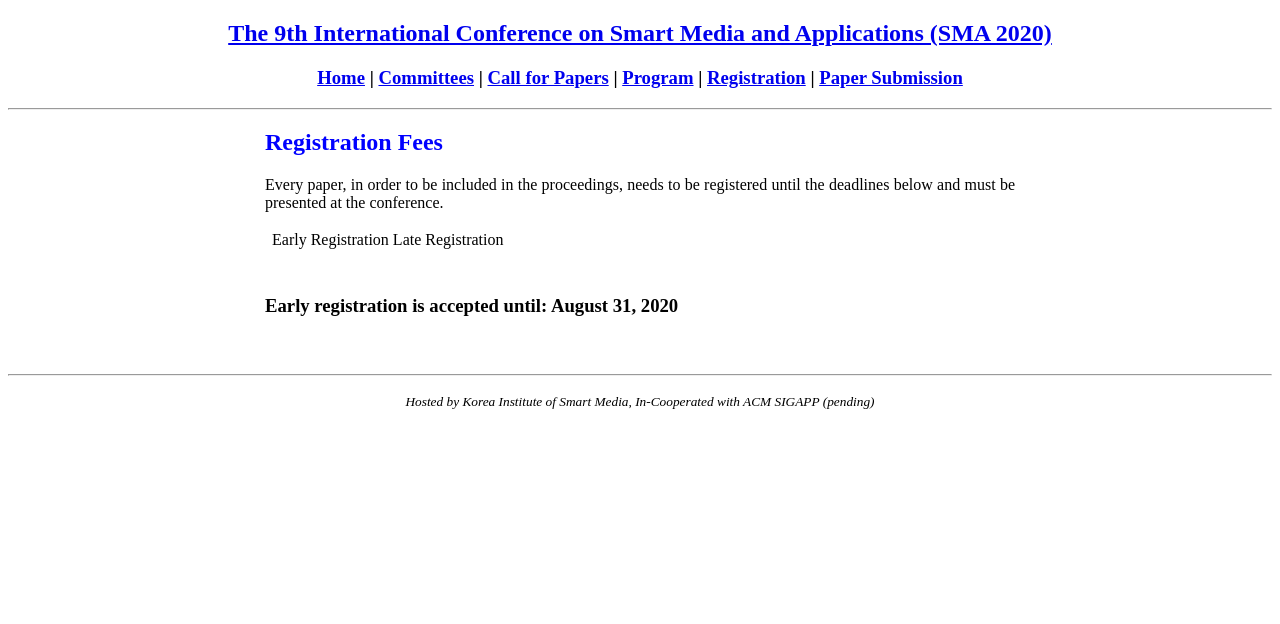
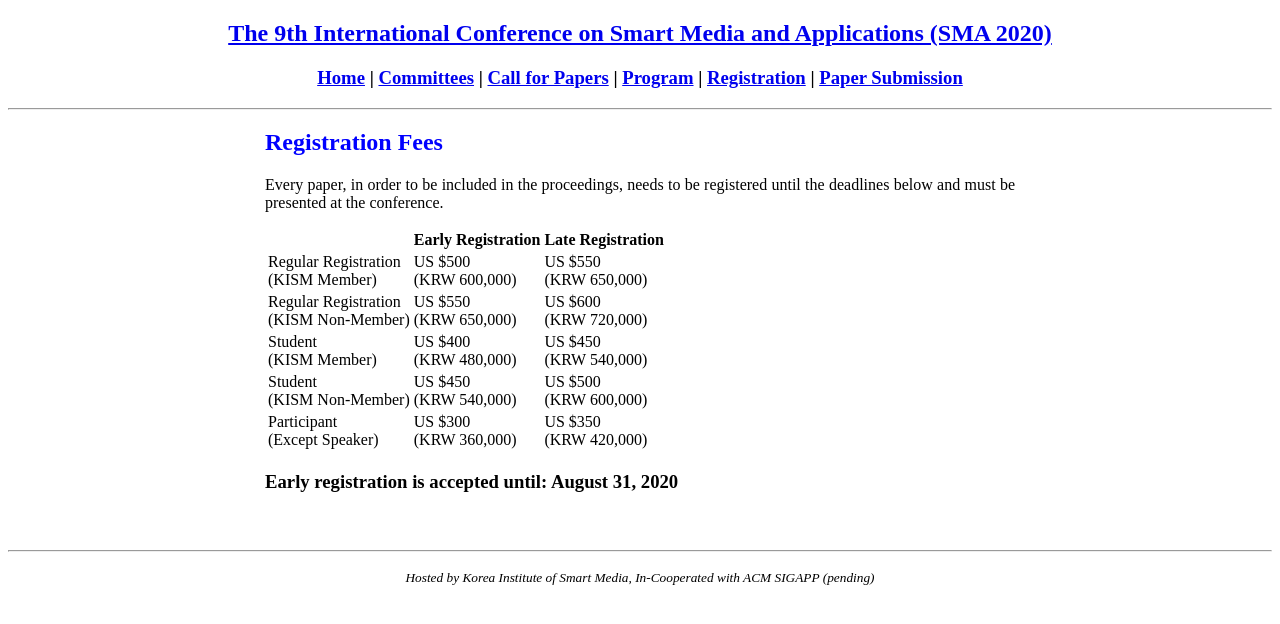
Before and after one commit to icea-conf/sma-2020.github.io, a Jekyll site: the page built from registration/index.html, in a window 1280 px wide. Shown: the top 624 px of the page. Built offline with Jekyll 4.4.1, drawn with Linux system fonts in a browser that asks for light colours.

Commit message:
Update index.html

```diff
--- a/registration/index.html
+++ b/registration/index.html
@@ -7,42 +7,86 @@ title: SMA 2020
           <div>
                <h2 style="color:#0000FF">Registration Fees</h2>
                     <p style="text-align: justify">Every paper, in order to be included in the proceedings, needs to be registered until the deadlines below and must be presented at the conference.</p>
-                    <table>
+                    <table style="border: 1px">
+                         <thead>
                               <tr>
-                              <td></td>
-                              <td>Early Registration</td>
-                              <td>Late Registration</td>
+                                   <th></th>
+                                   <th>Early Registration</th>
+                                   <th>Late Registration</th>
+                              </tr>
+                         </thead>
+                         <tbody>
+                              <tr>
+                                   <td>
+                                        Regular Registration<br>
+                                        (KISM Member)
+                                   </td>
+                                   <td>
+                                        US $500<br>
+                                        (KRW 600,000)
+                                   </td>
+                                   <td>
+                                        US $550<br>
+                                        (KRW 650,000)
+                                   </td>
                               </tr>
                               <tr>
-                              <td></td>
-                              <td></td>
-                              <td></td>
+                                   <td>
+                                        Regular Registration<br>
+                                        (KISM Non-Member)
+                                   </td>
+                                   <td>
+                                        US $550<br>
+                                        (KRW 650,000)
+                                   </td>
+                                   <td>
+                                        US $600<br>
+                                        (KRW 720,000)
+                                   </td>
                               </tr>
                               <tr>
-                              <td></td>
-                              <td></td>
-                              <td></td>
+                                   <td>
+                                        Student<br>
+                                        (KISM Member)
+                                   </td>
+                                   <td>
+                                        US $400<br>
+                                        (KRW 480,000)
+                                   </td>
+                                   <td>
+                                        US $450<br>
+                                        (KRW 540,000)
+                                   </td>
                               </tr>
                               <tr>
-                              <td></td>
-                              <td></td>
-                              <td></td>
+                                   <td>
+                                        Student<br>
+                                        (KISM Non-Member)
+                                   </td>
+                                   <td>
+                                        US $450<br>
+                                        (KRW 540,000)
+                                   </td>
+                                   <td>
+                                        US $500<br>
+                                        (KRW 600,000)
+                                   </td>
                               </tr>
                               <tr>
-                              <td></td>
-                              <td></td>
-                              <td></td>
+                                   <td>
+                                        Participant<br>
+                                        (Except Speaker)
+                                   </td>
+                                   <td>
+                                        US $300<br>
+                                        (KRW 360,000)
+                                   </td>
+                                   <td>
+                                        US $350<br>
+                                        (KRW 420,000)
+                                   </td>
                               </tr>
-                         <tr>
-                              <td></td>
-                              <td></td>
-                              <td></td>
-                         </tr>
-                         <tr>
-                              <td></td>
-                              <td></td>
-                              <td></td>
-                         </tr>
+                         </tbody>
                     </table>
                     <h3>Early registration is accepted until: August 31, 2020</h3>
           </div>
```
Lines whose indentation alone changed are shown as unchanged.
